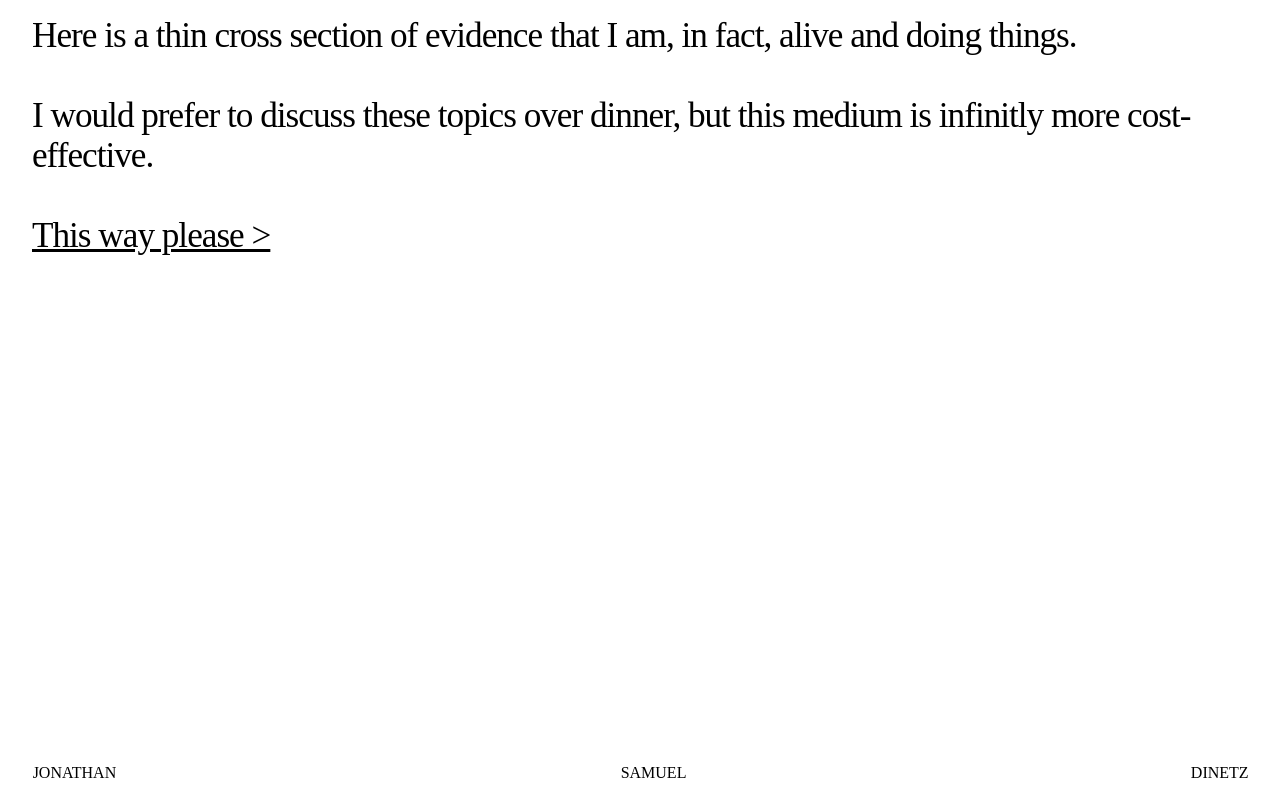
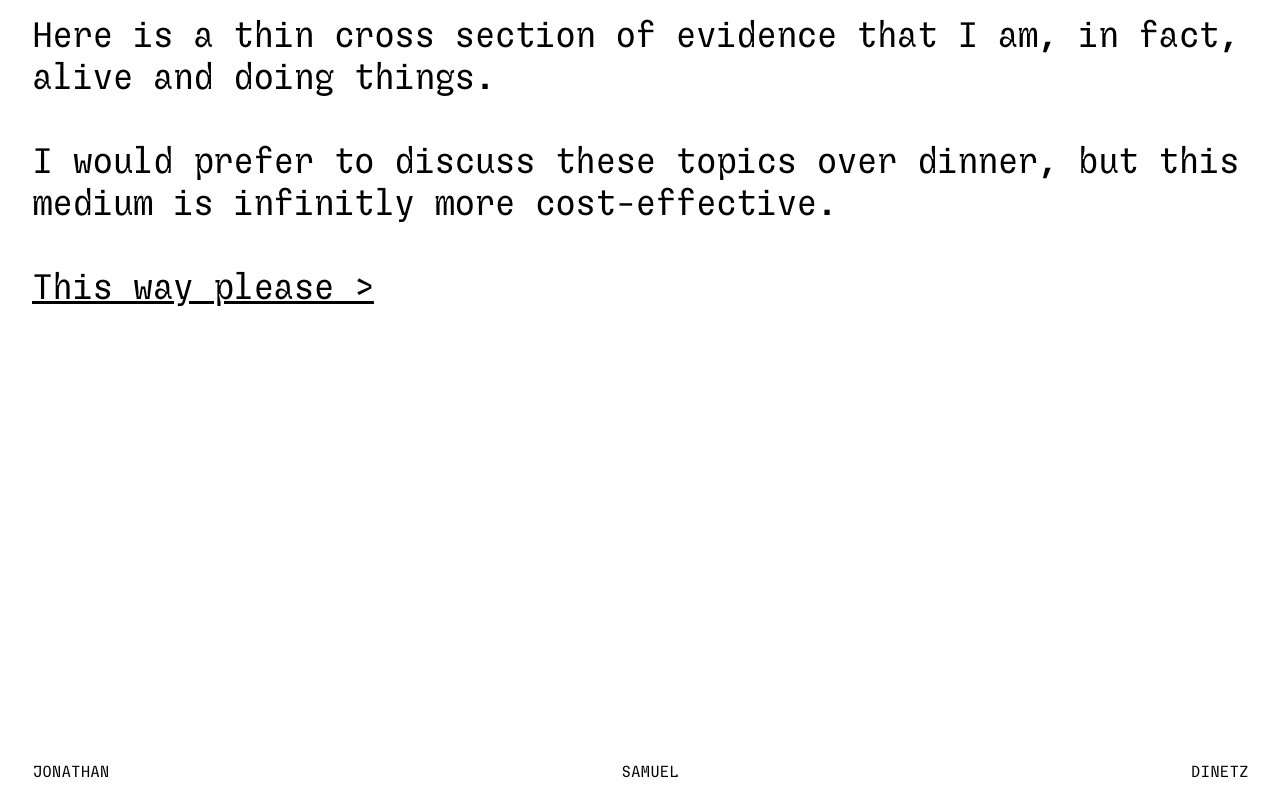
Before and after one commit to Jonathan-Dinetz/SITE2023, a plain HTML site: page index.html in a window 1280 px wide. Drawn offline with Linux system fonts and the light colour scheme; a web font is replaced by a local one.

Commit message:
Add files via upload

```diff
--- a/style.css
+++ b/style.css
@@ -1,27 +1,7 @@
 @font-face {
-    font-family: 'Avara_Bold';
-    src:    url('Bold/Avara-Bold_web.eot');
-    src:    url('Bold/Avara-Bold_web.eot?#iefix') format('embedded-opentype'),
-            url('Bold/Avara-Bold_web.woff') format('woff'),
-            url('Bold/Avara-Bold_web.woff2') format('woff2'),
-            url('Bold/Avara-Bold_web.ttf') format('truetype'),
-            url('Bold/Avara-Bold_web.svg#svgFontName') format('svg');
-    font-weight: normal;
-    font-style: normal;
-}
-
-@font-face {
-    font-family: 'Avara_Bold Italic';
-    src:    url('BoldItalic/Avara-Bold_Italic_web.eot');
-    src:    url('BoldItalic/Avara-Bold_Italic_web.eot?#iefix') format('embedded-opentype'),
-            url('BoldItalic/Avara-Bold_Italic_web.woff') format('woff'),
-            url('BoldItalic/Avara-Bold_Italic_web.woff2') format('woff2'),
-            url('BoldItalic/Avara-Bold_Italic_web.ttf') format('truetype'),
-            url('BoldItalic/Avara-Bold_Italic_web.svg#svgFontName') format('svg');
-    font-weight: normal;
-    font-style: normal;
-}
-
+    font-family: "Sligoil-Micro";
+    src: url("fonts/sligoil/Sligoil-Micro.woff2") format('woff2');
+  }
 
 body {
     margin: 0;
```
